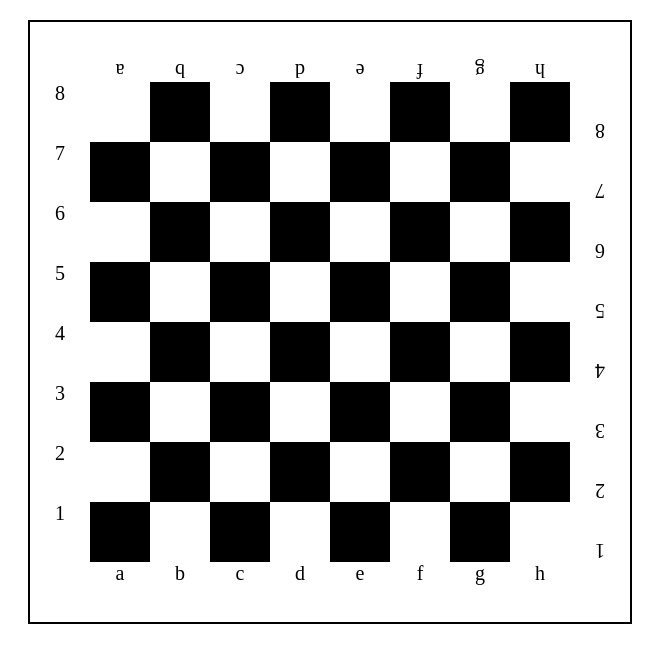
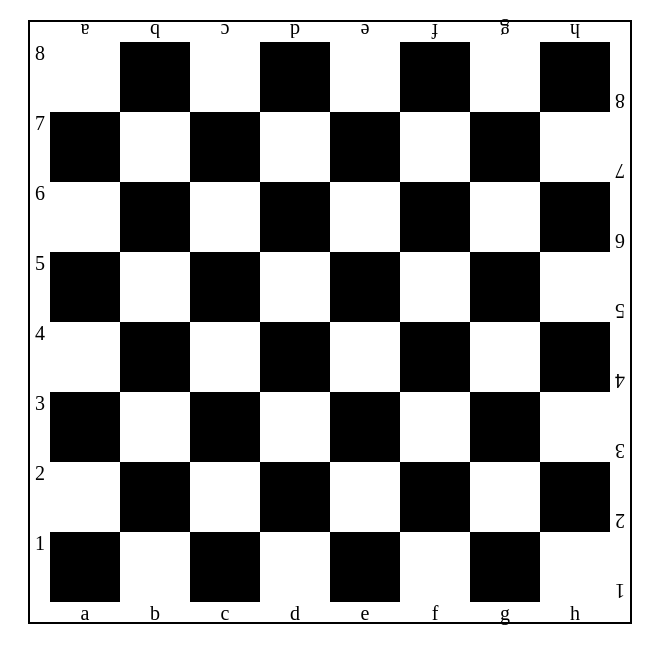
Before and after one commit to vlad-yelnikov/epam-frontend, a plain HTML site: page homework_3/index.html in a window 1280 px wide. Shown: the whole page, without its empty margins (0-667 px from the left). Drawn offline with Linux system fonts and the light colour scheme.

Commit message:
homework_3

```diff
--- a/homework_3/index.html
+++ b/homework_3/index.html
@@ -9,8 +9,7 @@
 </head>
 <body>
     <div class="chessboard">
-        <!-- left-line -->
-        <div class="top-line"></div>
+        <div class="corner"></div>
         <div class="top-line">a</div>
         <div class="top-line">b</div>
         <div class="top-line">c</div>
@@ -19,8 +18,7 @@
         <div class="top-line">f</div>
         <div class="top-line">g</div>
         <div class="top-line">h</div>
-        <div class="top-line"></div>
-        <!-- 1st -->
+        <div class="corner"></div>
         <div class="left-line">8</div>
         <div class="white"></div>
         <div class="black"></div>
@@ -31,7 +29,6 @@
         <div class="white"></div>
         <div class="black"></div>
         <div class="right-line">8</div>
-        <!-- 2nd -->
         <div class="left-line">7</div>
         <div class="black"></div>
         <div class="white"></div>
@@ -42,7 +39,6 @@
         <div class="black"></div>
         <div class="white"></div>
         <div class="right-line">7</div>
-        <!-- 3th -->
         <div class="left-line">6</div>
         <div class="white"></div>
         <div class="black"></div>
@@ -53,7 +49,6 @@
         <div class="white"></div>
         <div class="black"></div>
         <div class="right-line">6</div>
-        <!-- 4st -->
         <div class="left-line">5</div>
         <div class="black"></div>
         <div class="white"></div>
@@ -64,7 +59,6 @@
         <div class="black"></div>
         <div class="white"></div>
         <div class="right-line">5</div>
-        <!-- 5th -->
         <div class="left-line">4</div>
         <div class="white"></div>
         <div class="black"></div>
@@ -75,7 +69,6 @@
         <div class="white"></div>
         <div class="black"></div>
         <div class="right-line">4</div>
-        <!-- 6th -->
         <div class="left-line">3</div>
         <div class="black"></div>
         <div class="white"></div>
@@ -86,7 +79,6 @@
         <div class="black"></div>
         <div class="white"></div>
         <div class="right-line">3</div>
-        <!-- 7th -->
         <div class="left-line">2</div>
         <div class="white"></div>
         <div class="black"></div>
@@ -97,7 +89,6 @@
         <div class="white"></div>
         <div class="black"></div>
         <div class="right-line">2</div>
-        <!-- 8th -->
         <div class="left-line">1</div>
         <div class="black"></div>
         <div class="white"></div>
@@ -108,8 +99,7 @@
         <div class="black"></div>
         <div class="white"></div>
         <div class="right-line">1</div>
-        <!-- End -->
-        <div class="bottom-line"></div>
+        <div class="corner"></div>
         <div class="bottom-line">a</div>
         <div class="bottom-line">b</div>
         <div class="bottom-line">c</div>
@@ -118,8 +108,7 @@
         <div class="bottom-line">f</div>
         <div class="bottom-line">g</div>
         <div class="bottom-line">h</div>
-        <div class="bottom-line"></div>
-
+        <div class="corner"></div>
       </div>
 </body>
 </html>
--- a/homework_3/style.css
+++ b/homework_3/style.css
@@ -7,57 +7,51 @@
 
   .black {
     float: left;
-    width: 60px;
-    height: 60px;
+    width: 70px;
+    height: 70px;
     background-color: black;
-    font-size: 60px;
-    text-align: center;
-    vertical-align: middle;
-    /* border: 1px solid black; */
   }
 
   .white {
     float: left;
-    width: 60px;
-    height: 60px;
+    width: 70px;
+    height: 70px;
     background-color:white;
-    font-size: 60px;
-    text-align: center;
-    vertical-align: middle;
+  }
+  .corner {
+    float: left;
+    width: 20px;
+    height: 20px;
   }
 
   .top-line {
     float: left;
-    width: 60px;
-    height: 60px;
+    width: 70px;
+    height: 20px;
     font-size: 20px;
     text-align: center;
-    vertical-align: middle;
     transform: rotate(180deg);
   }
 
   .bottom-line {
     float: left;
-    width: 60px;
-    height: 60px;
+    width: 70px;
+    height: 20px;
     font-size: 20px;
     text-align: center;
-    vertical-align: middle;
-  }
+}
   .left-line {
     float: left;
-    width: 60px;
-    height: 60px;
+    width: 20px;
+    height: 70px;
     font-size: 20px;
     text-align: center;
-    vertical-align: middle;
   }
   .right-line {
     float: left;
-    width: 60px;
-    height: 60px;
+    width: 20px;
+    height: 70px;
     font-size: 20px;
     text-align: center;
-    vertical-align: middle;
     transform: rotate(180deg);
   }
```
